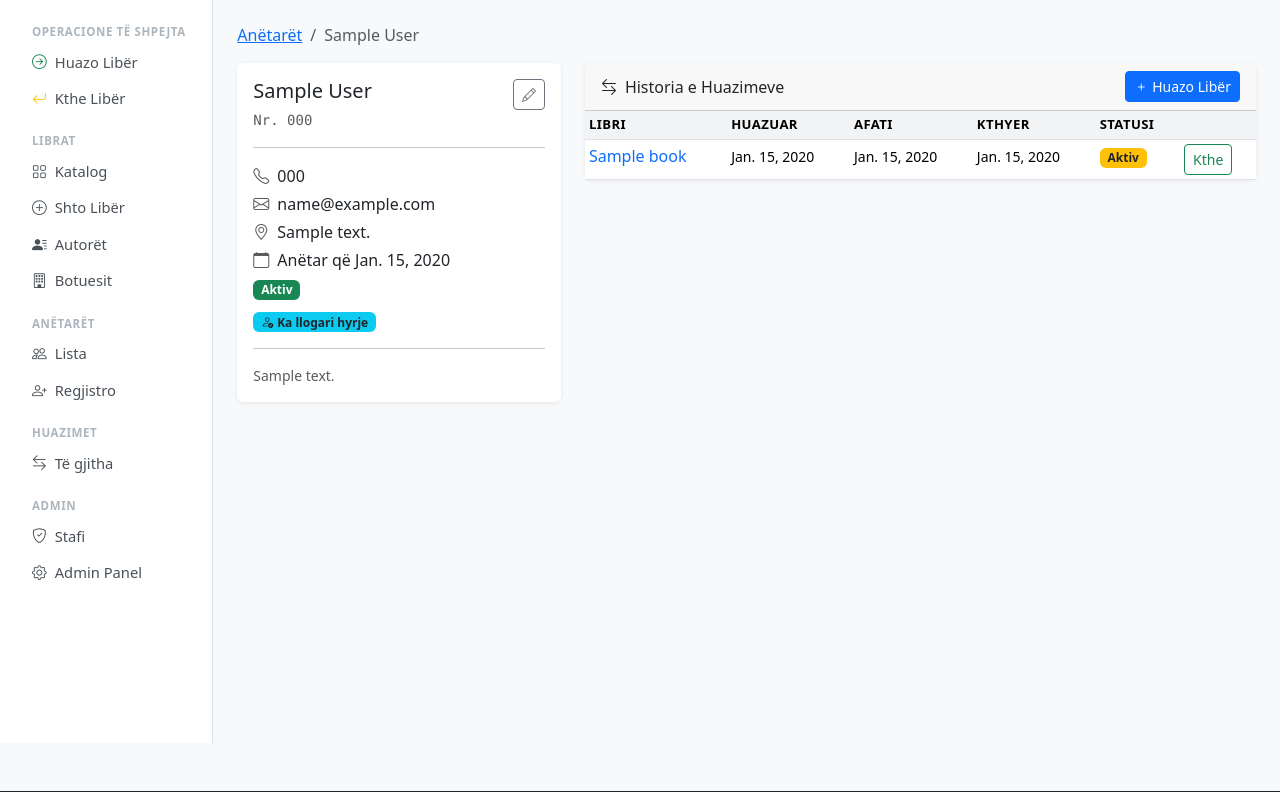
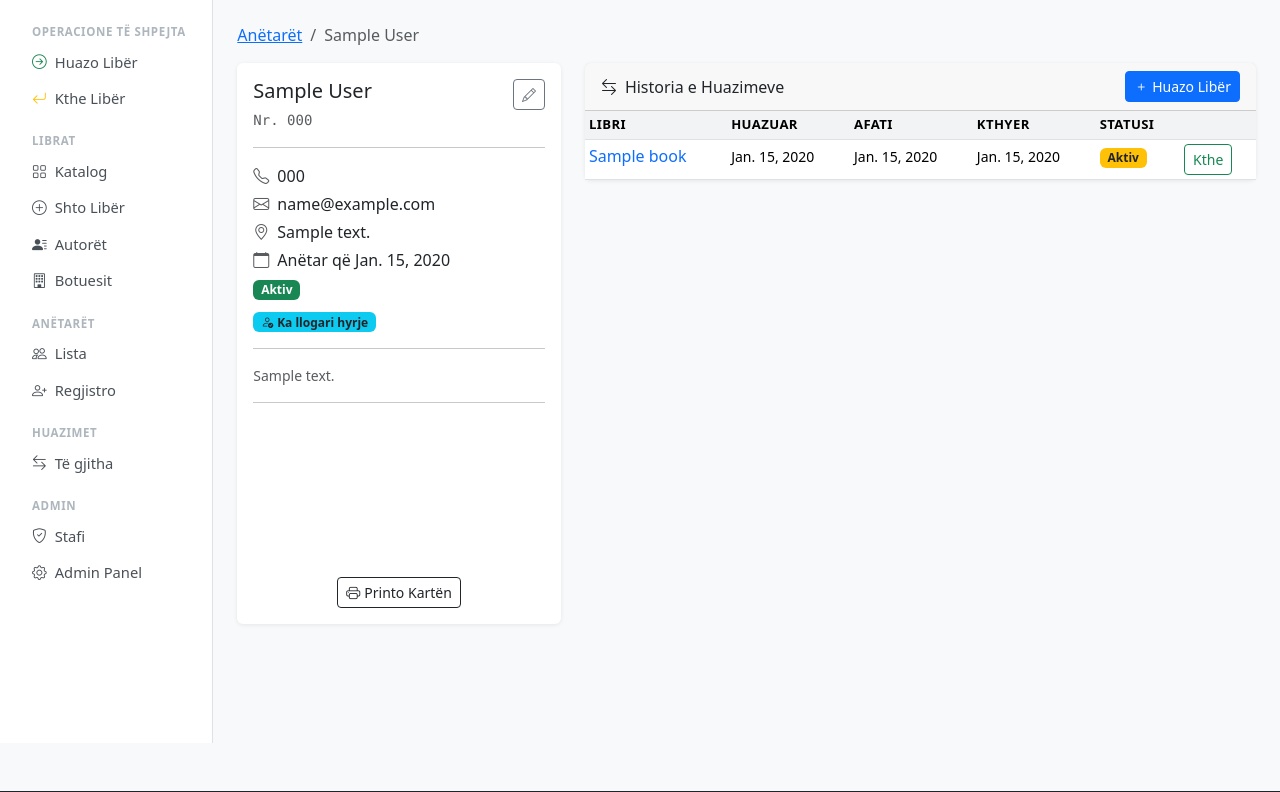
Before and after one commit to MuhamedAdemi/biblioteka-pirok, a Django app: page /anetaret/00000000-0000-0000-0000-000000000001/ in a window 1280 px wide. Shown: the part 57-849 px from the top of the page. Run offline with Django 4.2, Linux system fonts and the light colour scheme; a user stored in the database is signed in; tables that the repository leaves empty hold one stand-in row (values such as "Sample post"); some libraries are stand-ins or nearby versions.

Commit message:
V8: Cmim 100/900 denar, barcode kartë anëtari, huazim me 2 skanime

```diff
--- a/libra/templates/libra/member_detail.html
+++ b/libra/templates/libra/member_detail.html
@@ -39,6 +39,16 @@
           </a>
         {% endif %}
         {% if member.notes %}<hr><p class="text-muted small mb-0">{{ member.notes }}</p>{% endif %}
+
+        <!-- Barcode + Print Card -->
+        <hr>
+        <div class="text-center">
+          <svg id="barcode-member" class="mb-2"></svg>
+          <br>
+          <button onclick="printKarta()" class="btn btn-sm btn-outline-dark">
+            <i class="bi bi-printer me-1"></i>Printo Kartën
+          </button>
+        </div>
       </div>
     </div>
   </div>
@@ -83,4 +93,43 @@
     </div>
   </div>
 </div>
+
+<script src="https://cdn.jsdelivr.net/npm/jsbarcode@3.11.6/dist/JsBarcode.all.min.js"></script>
+<script>
+JsBarcode("#barcode-member", "{{ member.membership_number }}", {
+  format: "CODE128", width: 2, height: 50,
+  displayValue: true, text: "Nr. {{ member.membership_number }}",
+  fontSize: 13, margin: 5
+});
+
+function printKarta() {
+  const w = window.open('', '_blank', 'width=450,height=320');
+  w.document.write(`<!DOCTYPE html><html><head><title>Karta Anëtarit</title>
+  <style>
+    body{font-family:Arial,sans-serif;text-align:center;padding:20px;margin:0}
+    .karta{border:2px solid #222;border-radius:10px;padding:20px;display:inline-block;min-width:300px}
+    h3{margin:0 0 4px;font-size:15px}
+    p{margin:3px 0;font-size:12px;color:#444}
+    hr{border-color:#ccc;margin:8px 0}
+  </style></head>
+  <body>
+    <div class="karta">
+      <h3>&#128218; Biblioteka Pirok</h3>
+      <p style="font-size:10px;color:#888">Fshati Pirok, Tetov&#235;, Maqedonia e Veriut</p>
+      <hr>
+      <p><strong>{{ member.full_name }}</strong></p>
+      <p>Nr. An&#235;tar&#235;sie: <strong>{{ member.membership_number }}</strong></p>
+      <p>An&#235;tar q&#235;: {{ member.membership_date }}</p>
+      <br>
+      <svg id="kbc"></svg>
+    </div>
+    <script src="https://cdn.jsdelivr.net/npm/jsbarcode@3.11.6/dist/JsBarcode.all.min.js"><\/script>
+    <script>
+      JsBarcode("#kbc","{{ member.membership_number }}",{format:"CODE128",width:2,height:55,displayValue:true,text:"{{ member.membership_number }}",fontSize:14});
+      window.onload=function(){window.print()};
+    <\/script>
+  </body></html>`);
+  w.document.close();
+}
+</script>
 {% endblock %}
```
Also changed, not shown: libra/templates/libra/home.html (+11 -2 lines), libra/templates/libra/quick_loan.html (+14 -0 lines).
